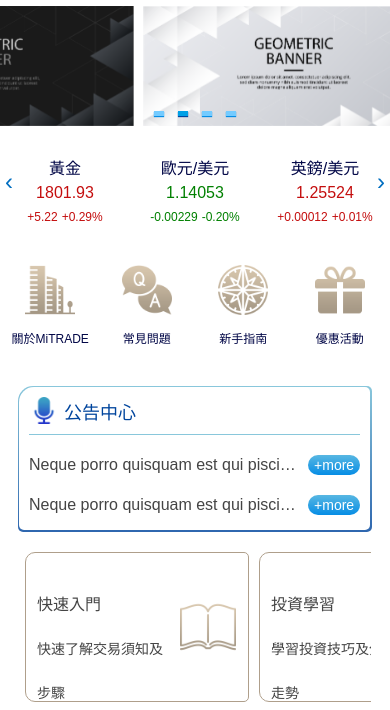
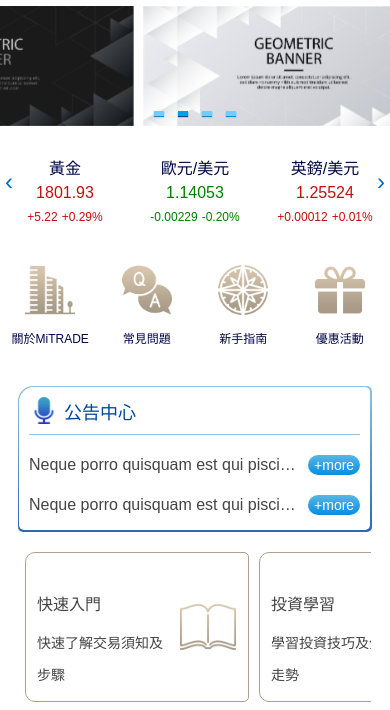
Before and after one commit to YowRu/MitradeTest, a plain HTML site: page index.html in a window 390 px wide. Shown: the part 74-784 px from the top of the page. Drawn offline with Linux system fonts and the light colour scheme.

Commit message:
Update index.css

```diff
--- a/css/index.css
+++ b/css/index.css
@@ -121,6 +121,7 @@ border-bottom-right-radius:5px;border-left:3px solid #0c94e2; }
     #bannerWP .item{width:500px;}
     .learnWP .item{width:43%;}
     #learn .learnWP{width:170%;}
+    #learn .learnWP .item .left p{line-height:32px;}
 }
 @media(max-width:520px){
     .fourIcon{width:95%;}
```
